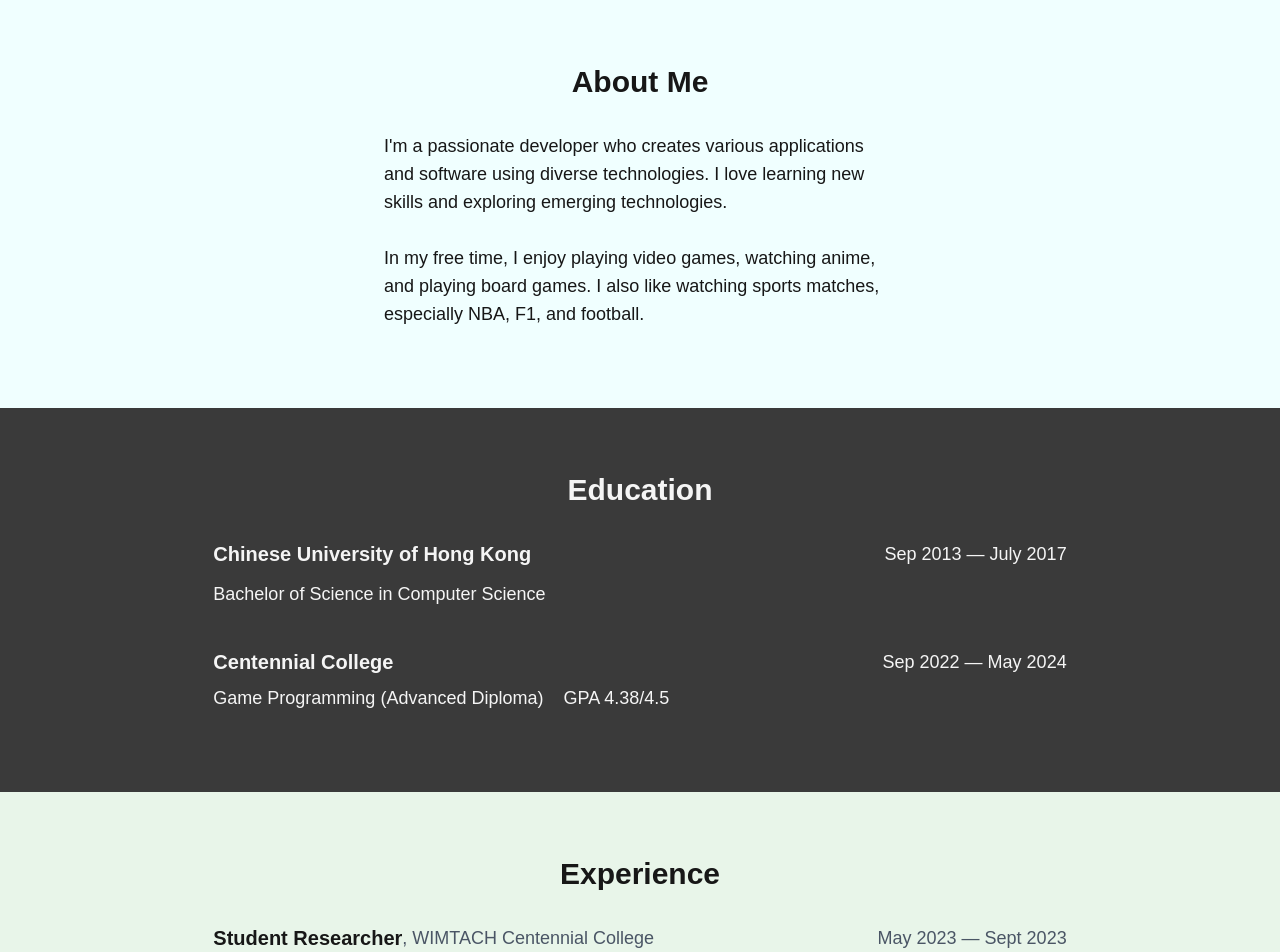
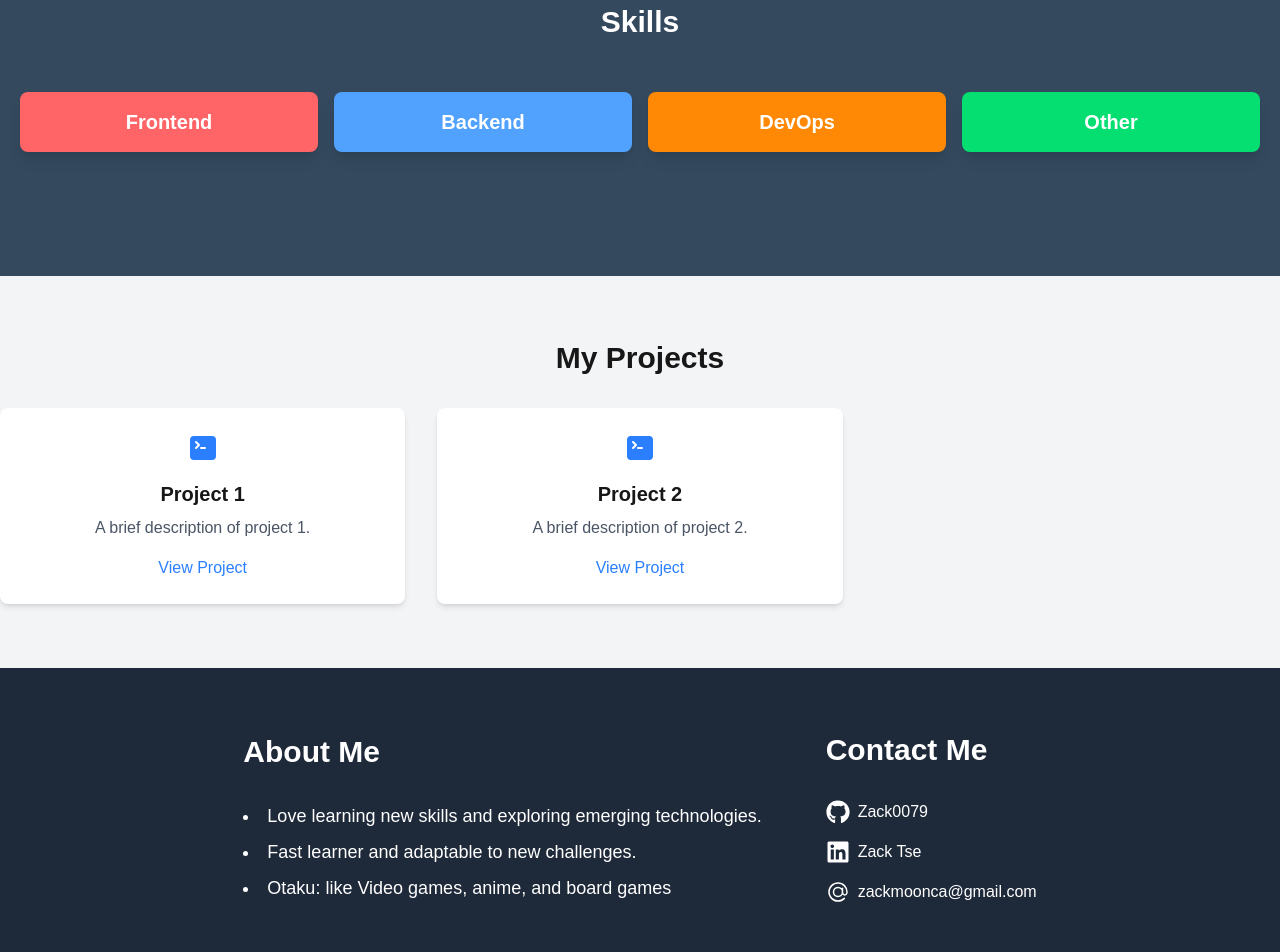
Before and after one commit to Zack0079/portfolio, a Next.js app: page / in a window 1280 px wide. Shown: the part 860-1812 px from the top of the page. Built offline with nearby package versions, Linux system fonts and the light colour scheme.

Commit message:
Combine About and Contact to one section

```diff
--- a/src/components/About.js
+++ /dev/null
@@ -1,14 +0,0 @@
-export default function About() {
-    return (
-      <section id="about" className="py-16 bg-[#f0ffff]">
-        <div className="container mx-auto text-center">
-          <h2 className="text-3xl font-bold mb-8">About Me</h2>
-          <p className="text-lg mb-4 lg:w-lg md:w-md mx-auto text-start">
-          I&apos;m a passionate developer who creates various applications and software using diverse technologies. I love learning new skills and exploring emerging technologies.<br/>
-          <br/>
-          In my free time, I enjoy playing video games, watching anime, and playing board games. I also like watching sports matches, especially NBA, F1, and football.
-          </p>
-        </div>
-      </section>
-    );
-  }
--- /dev/null
+++ b/src/components/AboutAndContact.js
@@ -0,0 +1,42 @@
+import { FaGithub, FaLinkedin } from "react-icons/fa";
+import { AtSymbolIcon } from '@heroicons/react/24/solid'
+
+export default function AboutAndContact() {
+  return (
+    <section id="contact" className="py-16 bg-gray-800 text-white">
+      <div className="container items-center justify-center mx-auto text-center w-full h-full flex  md:flex-row sm:flex-col gap-16 ">
+
+        <div className="flex flex-col text-start" >
+          <h2 className="text-3xl font-bold mb-8 ">About Me</h2>
+          <ul className="list-disc list-inside space-y-2 text-lg">
+            <li>Love learning new skills and exploring emerging technologies.</li>
+            <li>Fast learner and adaptable to new challenges.</li>
+            <li>Otaku: like Video games, anime, and board games</li>
+          </ul>
+
+        </div>
+
+        <div className="shrink-0 flex flex-col items-start" >
+          <h2 className="text-3xl font-bold mb-8 ">Contact Me</h2>
+          <div className="flex flex-col space-y-4 ">
+            <a href="https://github.com/Zack0079" className="flex items-center space-x-2 hover:text-orange-300">
+              <FaGithub className="w-6 h-6" />
+              <span>Zack0079</span>
+            </a>
+            <a href="https://www.linkedin.com/in/zackcyt/" className="flex items-center space-x-2 hover:text-orange-300">
+              <FaLinkedin className="w-6 h-6" />
+              <span>Zack Tse</span>
+            </a>
+            <a href="mailto:zackmoonca@gmail.com" className="flex items-center space-x-2 hover:text-orange-300">
+              <AtSymbolIcon className="w-6 h-6" />
+              <span>zackmoonca@gmail.com</span>
+            </a>
+          </div>
+        </div>
+
+
+      </div>
+
+    </section>
+  );
+}
--- a/src/components/Contact.js
+++ /dev/null
@@ -1,26 +0,0 @@
-import { FaGithub, FaLinkedin  } from "react-icons/fa";
-import { AtSymbolIcon } from '@heroicons/react/24/solid'
-
-export default function Contact() {
-  return (
-    <section id="contact" className="py-16">
-      <div className="container mx-auto text-center">
-        <h2 className="text-3xl font-bold mb-8">Contact Me</h2>
-        <div className="flex justify-center space-x-8">
-          <a href="https://github.com/Zack0079" className="flex items-center space-x-2 hover:text-orange-300">
-            <FaGithub className="w-6 h-6"  />
-            <span>Zack0079</span>
-          </a>
-          <a href="https://www.linkedin.com/in/zackcyt/" className="flex items-center space-x-2 hover:text-orange-300">
-            <FaLinkedin className="w-6 h-6" />
-            <span>Zack Tse</span>
-          </a>
-          <a href="mailto:zackmoonca@gmail.com" className="flex items-center space-x-2 hover:text-orange-300">
-            <AtSymbolIcon className="w-6 h-6" />
-            <span>zackmoonca@gmail.com</span>
-          </a>
-        </div>
-      </div>
-    </section>
-  );
-}
--- a/src/pages/index.js
+++ b/src/pages/index.js
@@ -1,11 +1,10 @@
 import Navbar from '../components/Navbar';
 import Hero from '../components/Hero';
-import About from '../components/About';
+import AboutAndContact from '../components/AboutAndContact';
 import Projects from '../components/Projects';
 import Education from '../components/Education';
 import Experience from '../components/Experience';
 import Skills from '../components/Skills';
-import Contact from '../components/Contact';
 import Footer from '../components/Footer';
 import Overlap from '@/components/Overlap';
 import "../app/globals.css";
@@ -22,7 +21,7 @@ export default function Home() {
   return (
     <>
       <Head>
-        <title>My Portfolio</title>
+        <title>Zack Tse Portfolio</title>
         <meta name="viewport" content="width=device-width, initial-scale=1" />
         <meta charset="utf-8" data-next-head=""></meta>
         <link rel="preconnect" href="https://fonts.googleapis.com" />
@@ -31,15 +30,14 @@ export default function Home() {
       </Head>
       <div>
         <Overlap />
-        <Navbar />
+        {/* <Navbar /> */}
         <Hero />
-        <About />
-        <Education />
-        <Experience />
+        {/* <Education />
+        <Experience /> */}
         <Skills />
-        <Contact />
+        <Projects />
+        <AboutAndContact />
         <Footer />
-        {/* <Temp /> */}
       </div>
     </>
 
```
